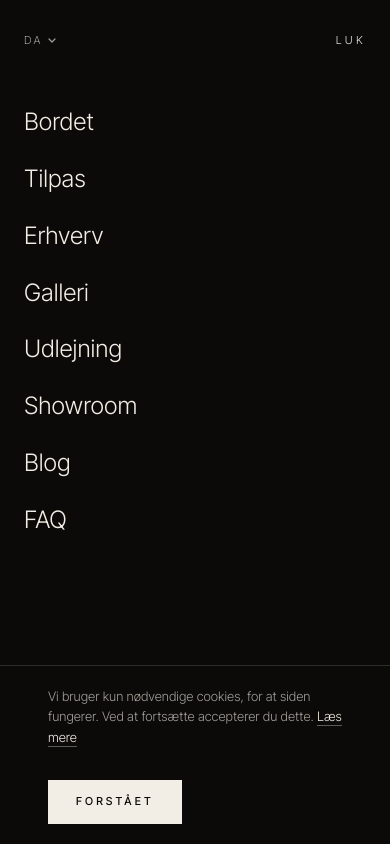
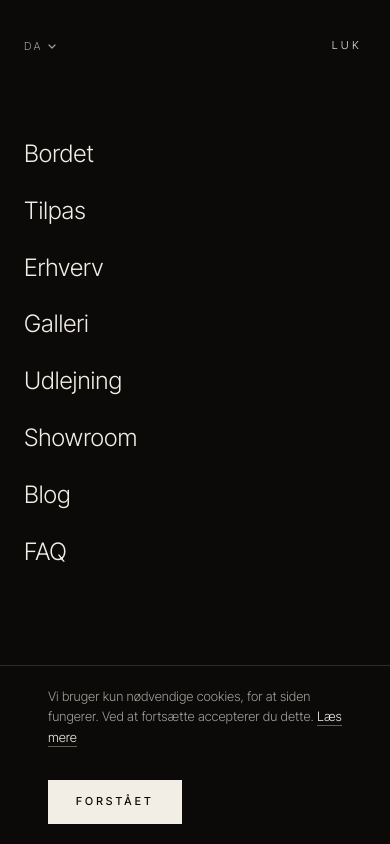
Before and after one commit to WoodooStadium/woodoo-stadium, a Next.js app: page /da in a window 390 px wide. Both pictures are taken after a click on the button "Åbn menu". Shown: the top 844 px of the page. Built offline with nearby package versions, Linux system fonts and the light colour scheme.

Commit message:
redesign mobile nav: fix logo squash, language switcher position, drawer spacing

```diff
--- a/src/app/globals.css
+++ b/src/app/globals.css
@@ -261,7 +261,7 @@ h1, h2, h3, h4 {
 
 /* ---------- LOGO ---------- */
 .logo { display: inline-flex; align-items: center; }
-.logo img { height: 36px; width: auto; display: block; object-fit: contain; }
+.logo img { height: 34px; width: auto; display: block; object-fit: contain; }
 .logo--footer, .logo--footer img { height: 28px; }
 .logo--lg, .logo--lg img { height: 44px; }
 
@@ -380,6 +380,10 @@ h1, h2, h3, h4 {
   text-transform: uppercase;
   font-size: 11px;
   cursor: pointer;
+  padding: 8px 4px;
+  min-height: 44px;
+  display: inline-flex;
+  align-items: center;
 }
 .nav__drawer-links {
   display: flex;
@@ -414,7 +418,7 @@ h1, h2, h3, h4 {
     grid-column: 3;
   }
 
-  .logo img { height: 44px; width: auto; object-fit: contain; }
+  .logo img { height: 46px; width: auto; object-fit: contain; }
 }
 
 /* ---------- LAYOUT ---------- */
--- a/src/components/Nav.tsx
+++ b/src/components/Nav.tsx
@@ -140,11 +140,11 @@ function LangSwitcher({
           style={{
             position: "absolute",
             top: "calc(100% + 6px)",
-            right: 0,
+            ...(isDark ? { left: 0, right: "auto" } : { right: 0 }),
             background: bg,
             border: `1px solid ${borderColor}`,
-            minWidth: "140px",
-            zIndex: 100,
+            minWidth: "160px",
+            zIndex: 200,
           }}
         >
           {languages.map((lang, i) => {
@@ -211,9 +211,10 @@ export default function Nav() {
           <Image
             src="/uploads/logo-light.png"
             alt="Woodoo Stadium"
-            width={200}
-            height={48}
+            width={220}
+            height={55}
             priority
+            style={{ height: "auto", width: "auto" }}
           />
         </a>
 
@@ -255,7 +256,7 @@ export default function Nav() {
     <div className={`nav__drawer ${drawerOpen ? "nav__drawer--open" : ""}`}>
       <div className="nav__drawer-backdrop" onClick={() => setDrawerOpen(false)} />
       <div className="nav__drawer-panel">
-        <div style={{ display: "flex", justifyContent: "space-between", alignItems: "center" }}>
+        <div style={{ display: "flex", justifyContent: "space-between", alignItems: "center", paddingBottom: "12px", marginBottom: "8px" }}>
           <LangSwitcher
             pathname={pathname ?? "/"}
             onNavigate={() => setDrawerOpen(false)}
```
